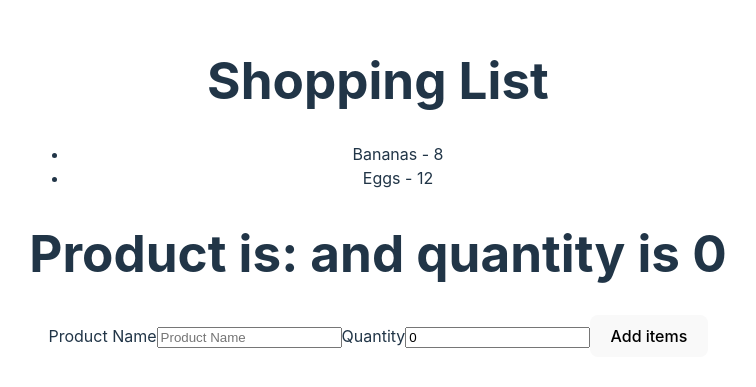
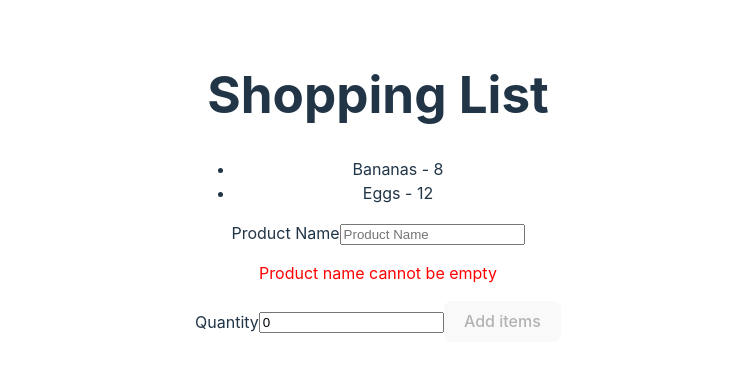
Before and after one commit to brunopenner/React-Forms, a React (Vite) app: page / in a window 1280 px wide. Shown: the part 213-600 px from the top of the page, without its empty margins (262-1018 px from the left). Built offline with nearby package versions, Linux system fonts and the light colour scheme.

Commit message:
#673. Form Validation From Scratch

```diff
--- a/src/ShoppingList.jsx
+++ b/src/ShoppingList.jsx
@@ -1,6 +1,6 @@
 import { useState } from "react";
 import  { v4 as uuid } from "uuid";
-import ShoppingListForm from "./ShoppingListForm";
+import ValidatedShoppingListForm from "./ValidatedShoppingListForm";
 
 export default function ShoppingList() {
     const [items, setItems] = useState([
@@ -27,7 +27,7 @@
                     </li>
                 ))}
             </ul>
-            <ShoppingListForm addItem={addItem}/>
+            <ValidatedShoppingListForm addItem={addItem}/>
         </div>
     )
 }
--- /dev/null
+++ b/src/ValidatedShoppingListForm.jsx
@@ -0,0 +1,49 @@
+import { useState } from "react";
+
+export default function ValidatedShoppingListForm ({addItem}) {
+    const [formData, setFormData] = useState({product: "", quantity: 0});
+    const [productIsValid, setProductIsValid] = useState(false);
+
+    const validate = (product) => {
+        if(product.length ===0 ) {
+            setProductIsValid(false);
+        } else {
+            setProductIsValid(true);
+        }
+    }
+    const handleChange = (evt) => {
+        if(evt.target.name==="product") {
+            validate(evt.target.value);
+        }
+        setFormData(currData => {
+            return {
+                ...currData,
+                [evt.target.name]: evt.target.value,
+            }
+        })
+
+    }
+
+    const handleSubmit = (e) => {
+        e.preventDefault();
+        if(productIsValid) {
+            addItem(formData);
+            setFormData({product: "", quantity: "0"})
+        }
+    }
+
+    return (
+        <form onSubmit={handleSubmit}>
+            <label htmlFor="product">Product Name</label>
+            <input type="text" name="product" id="product" placeholder="Product Name" onChange={handleChange} value={formData.product}/>
+            {!productIsValid && (
+                <p style={{color: "red"}}>Product name cannot be empty</p>
+            )}
+
+            <label htmlFor="quantity">Quantity</label>
+            <input type="number" name="quantity" id="quantity" placeholder="1" onChange={handleChange} value={formData.quantity}/>
+
+            <button disabled={!productIsValid}>Add items</button>
+        </form>
+    )
+}
```
